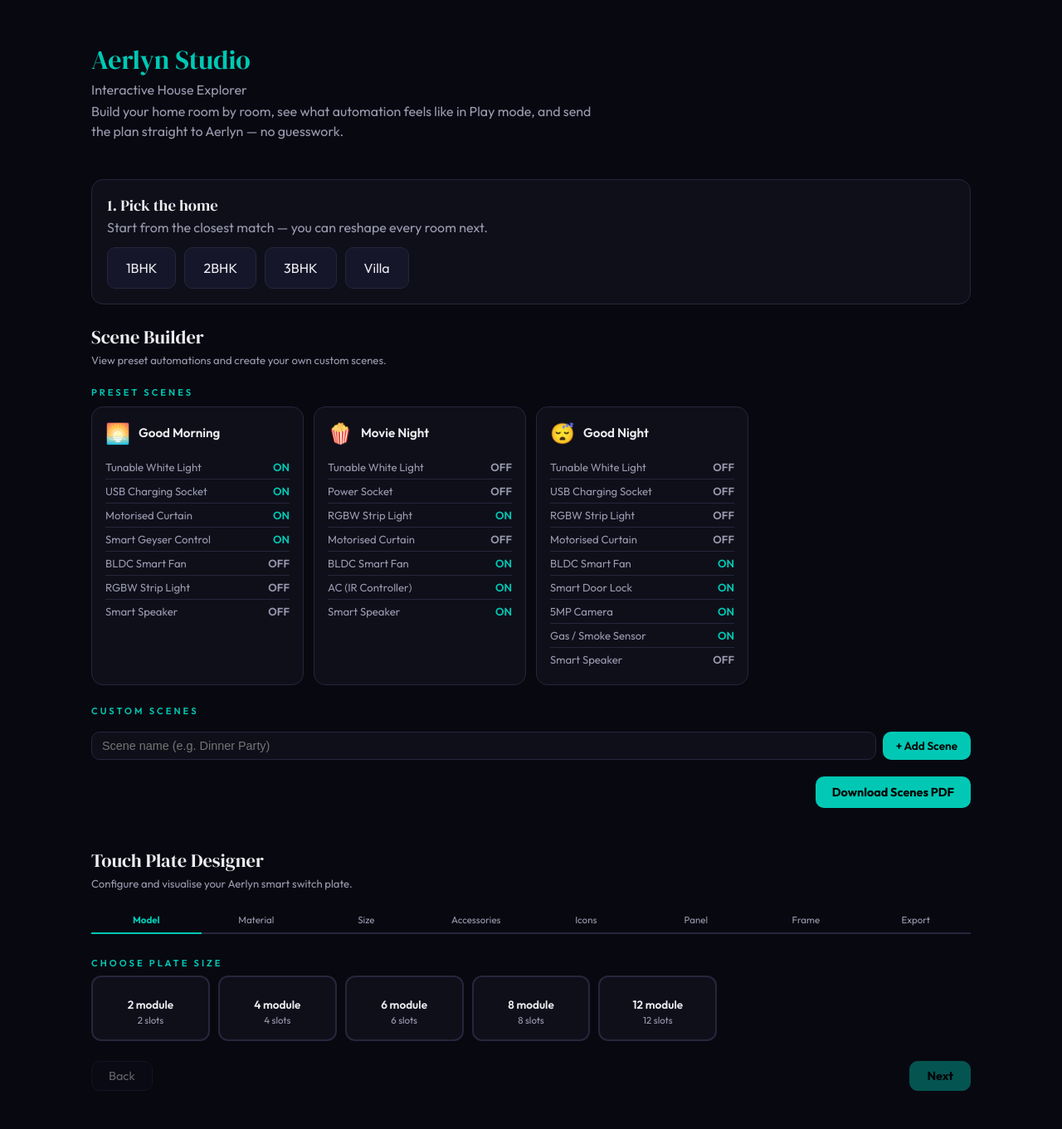
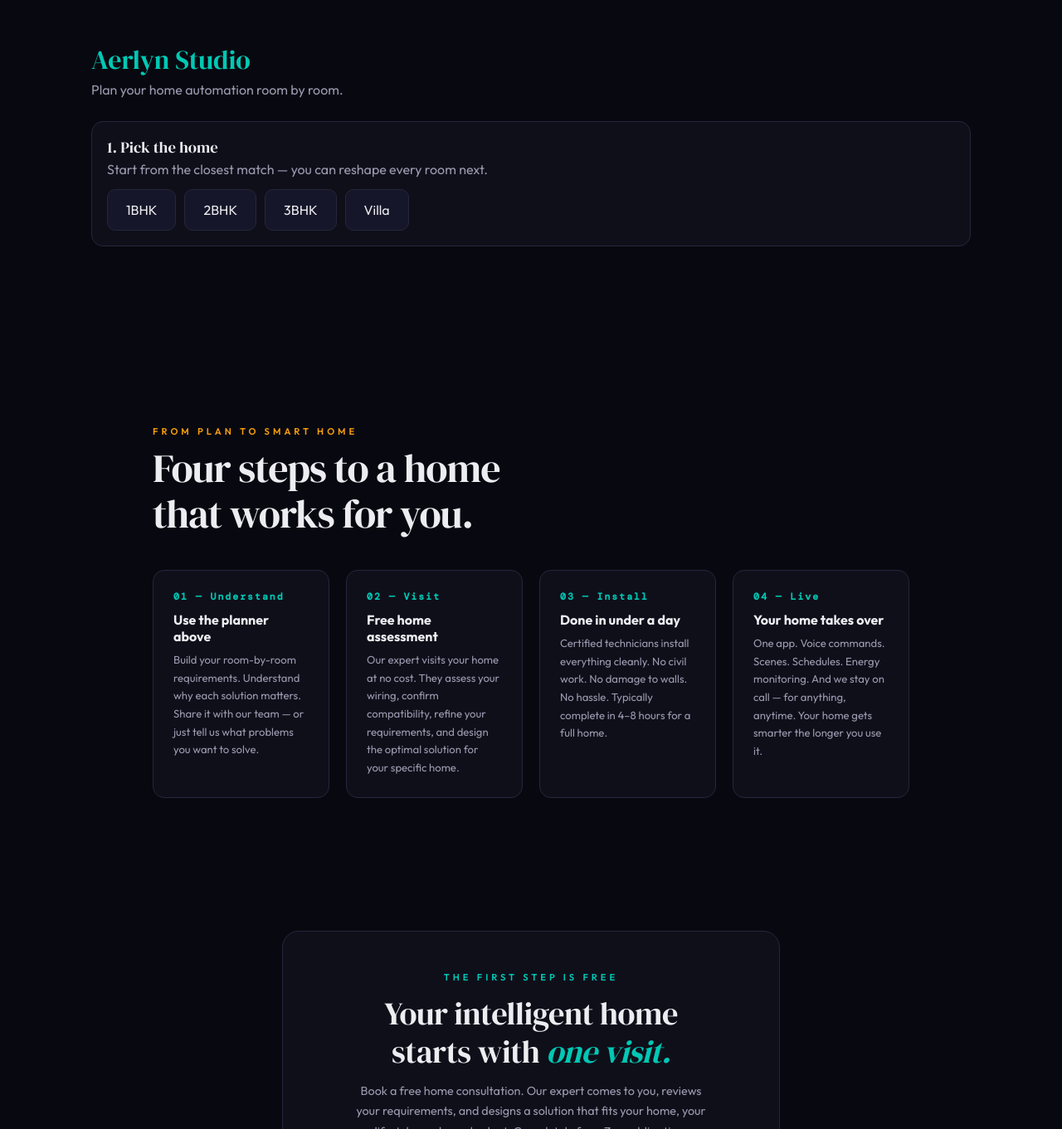
Before and after one commit to Sid342/aerlyn, a React (Vite) app: page / in a window 1280 px wide. Shown: the part 2949-4310 px from the top of the page at 83% size. Built offline with nearby package versions, Linux system fonts and the light colour scheme.

Commit message:
feat: wire RoomWorkspace into App, remove old flat stack

```diff
--- a/src/App.jsx
+++ b/src/App.jsx
@@ -1,4 +1,3 @@
-import { useState } from 'react';
 import { HomeProvider } from './context/HomeContext.jsx';
 import SiteNav from './features/marketing/SiteNav.jsx';
 import Hero from './features/marketing/Hero.jsx';
@@ -7,41 +6,25 @@
 import HowItWorks from './features/marketing/HowItWorks.jsx';
 import ContactCTA from './features/marketing/ContactCTA.jsx';
 import HomeTypePicker from './features/houseExplorer/HomeTypePicker.jsx';
-import HouseSvg from './features/houseExplorer/HouseSvg.jsx';
 import FloorPlanUpload from './features/houseExplorer/FloorPlanUpload.jsx';
 import ModeToggle from './features/houseExplorer/ModeToggle.jsx';
 import ScenePresets from './features/houseExplorer/ScenePresets.jsx';
-import RoomList from './features/houseExplorer/RoomList.jsx';
-import RoomDrawer from './features/houseExplorer/RoomDrawer.jsx';
 import ExportPanel from './features/houseExplorer/ExportPanel.jsx';
-import SceneBuilder from './features/sceneBuilder/SceneBuilder.jsx';
-import TouchPlateDesigner from './features/touchPlate/TouchPlateDesigner.jsx';
+import RoomWorkspace from './features/studioShell/RoomWorkspace.jsx';
 
 function AppInner() {
-  const [drawerRoomId, setDrawerRoomId] = useState(null);
-
   return (
     <div className="app">
       <header className="app-header">
         <h1>Aerlyn Studio</h1>
-        <p>Interactive House Explorer</p>
-        <p className="app-intro">
-          Build your home room by room, see what automation feels like in Play mode,
-          and send the plan straight to Aerlyn — no guesswork.
-        </p>
+        <p>Plan your home automation room by room.</p>
       </header>
       <HomeTypePicker />
-      <HouseSvg onRoomClick={(id) => setDrawerRoomId(id)} />
       <FloorPlanUpload />
       <ModeToggle />
       <ScenePresets />
-      <RoomList />
+      <RoomWorkspace />
       <ExportPanel />
-      <SceneBuilder />
-      <TouchPlateDesigner />
-      {drawerRoomId && (
-        <RoomDrawer roomId={drawerRoomId} onClose={() => setDrawerRoomId(null)} />
-      )}
     </div>
   );
 }
```
